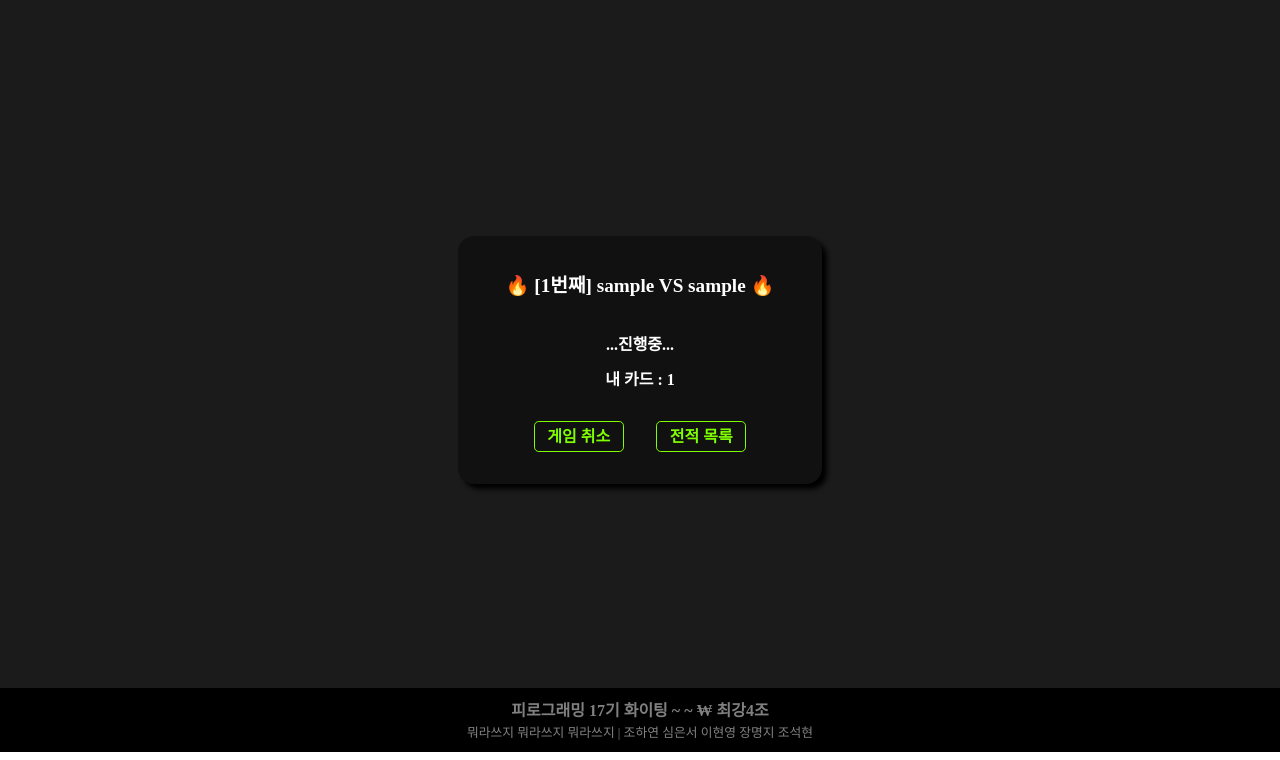
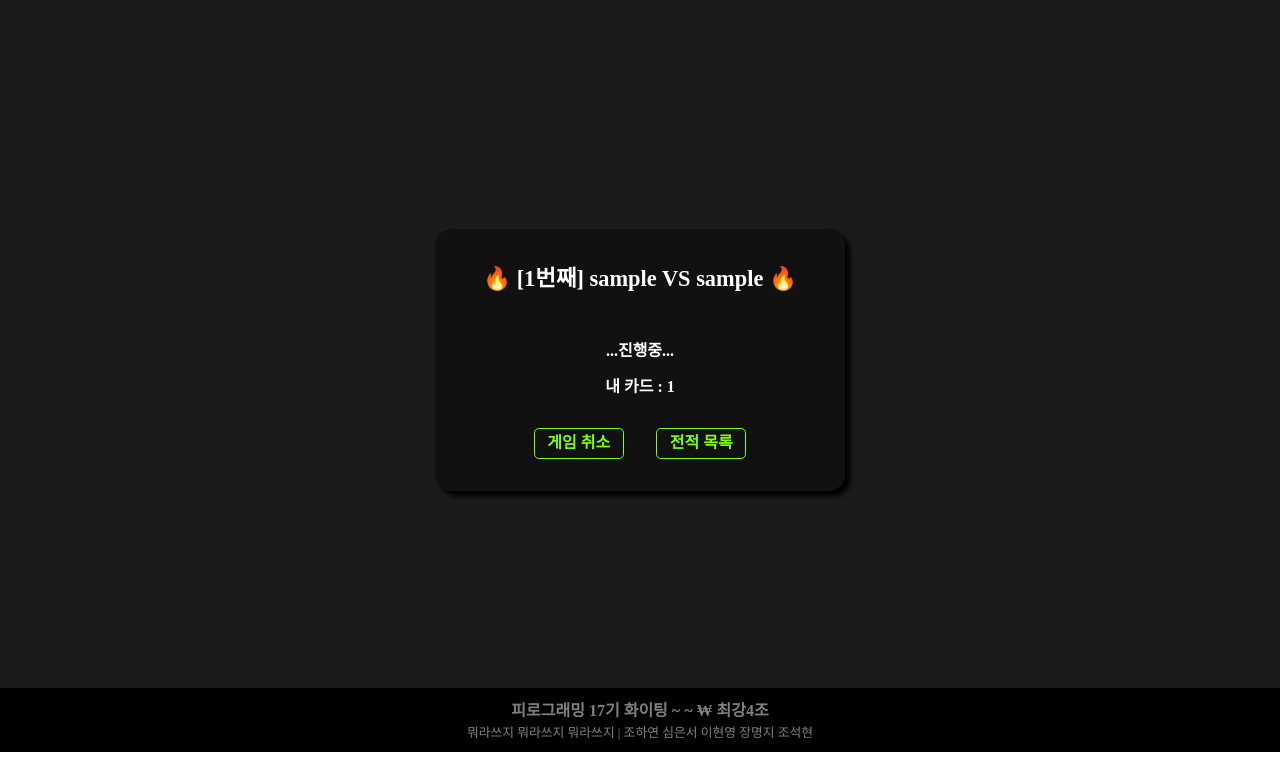
Before and after one commit to hamo-o/Piro17_CardGame_04, a Django app: page /game_detail/1 in a window 1280 px wide. Shown: the part 48-808 px from the top of the page. Run offline with Django 4.2, Linux system fonts and the light colour scheme; a user stored in the database is signed in; tables that the repository leaves empty hold one stand-in row (values such as "Sample post"); some web fonts are replaced.

Commit message:
Fix : game_detail css 수정

```diff
--- a/cardgame/templates/cardgame/game_detail.html
+++ b/cardgame/templates/cardgame/game_detail.html
@@ -37,20 +37,20 @@
           </div>
           <div class="inform_wrap">
             <div class="inform_div">
-              <a class="inform_btn2" href="{% url 'cardgame:game_delete' pk=game.id%}">게임 취소</a>
+              <a class="inform_btn2 box-btn" href="{% url 'cardgame:game_delete' pk=game.id%}">게임 취소</a>
             </div>
             <div class="inform_div">
-              <a class="inform_btn2" href="{% url 'cardgame:game_list' %}">전적 목록</a>
+              <a class="inform_btn2 box-btn" href="{% url 'cardgame:game_list' %}">전적 목록</a>
             </div>
           </div>
         </form>
         {% else %}<!--공격자가 상대방이라면-->
         <div class="inform_wrap defend">
           <div class="inform_div">
-            <a class="inform_btn2" href="/defend/{{game.id}}">반격하기</a>
+            <a class="inform_btn2 box-btn" href="/defend/{{game.id}}">반격하기</a>
           </div>
           <div class="inform_div">
-            <a class="inform_btn2" href="{% url 'cardgame:game_list' %}">전적 목록</a>
+            <a class="inform_btn2 box-btn" href="{% url 'cardgame:game_list' %}">전적 목록</a>
           </div>
         </div>
         {% endif %} {% else %}<!--게임 상태가 end라면-->
@@ -65,31 +65,34 @@
         </div>
         {% if game.attack_card == game.defend_card %}<!--무승부라면-->
         <p class="result_3">결과 : 무승부</p>
-        <p >점수 : 변동없음</p>
+        <p class="score">점수 : 변동없음</p>
+        <div class="inform">
+          <a class="inform_btn box-btn" href="{% url 'cardgame:game_list' %}">전적 목록</a>
+        </div>
         {% else %}<!--무승부가 아니라면-->
         {% if game.victory_user == request_user%}<!--이긴사람이 자신이라면-->
         <p class="result_3">결과 : 승리</p>
         {% if request_user == game.attacker %}
-        <p>점수 : +{{ game.attack_card }}</p>
+        <p class="score">점수 : + {{ game.attack_card }}</p>
         <div class="inform">
-          <a class="inform_btn" href="{% url 'cardgame:game_list' %}">전적 목록</a>
+          <a class="inform_btn box-btn" href="{% url 'cardgame:game_list' %}">전적 목록</a>
         </div>
         {% else %}
-        <p>점수 : +{{ game.defend_card }}</p>
+        <p class="score">점수 : + {{ game.defend_card }}</p>
         <div class="inform">
-          <a class="inform_btn" href="{% url 'cardgame:game_list' %}">전적 목록</a>
+          <a class="inform_btn box-btn" href="{% url 'cardgame:game_list' %}">전적 목록</a>
         </div>
         {% endif %} {% else %}<!--이긴사람이 상대방이라면-->
         <p class="result_3">결과 : 패배</p>
         {% if request_user == game.attacker %}
-        <p>점수 : -{{ game.attack_card }}</p>
+        <p class="score">점수 : - {{ game.attack_card }}</p>
         <div class="inform">
-          <a class="inform_btn" href="{% url 'cardgame:game_list' %}">전적 목록</a>
+          <a class="inform_btn box-btn" href="{% url 'cardgame:game_list' %}">전적 목록</a>
         </div>
         {% else %}
-        <p>점수 : -{{ game.defend_card }}</p>
+        <p class="score">점수 : - {{ game.defend_card }}</p>
         <div class="inform">
-          <a class="inform_btn" href="{% url 'cardgame:game_list' %}">전적 목록</a>
+          <a class="inform_btn box-btn" href="{% url 'cardgame:game_list' %}">전적 목록</a>
         </div>
         {% endif %} {% endif %} {% endif %} {% endif %}
       {% else %}
--- a/static/css/game_detail.css
+++ b/static/css/game_detail.css
@@ -33,7 +33,7 @@ hr{
   border-radius: 0.3rem;
   padding: 0.4rem 0.8rem 0.4rem;
   color: chartreuse;
-  font-size: 1rem;
+  font-size: 1.1rem;
   font-weight: bold;
 }
 
@@ -83,29 +83,38 @@ hr{
   padding: 2rem 3rem;
   border-radius: 1rem;
   box-shadow: 5px 5px 0.3rem black;
+  font-size:1rem;
 }
 
 .title{
-  font-size: 1.2rem;
+  font-size: 1.4rem;
   font-weight: bold;
+  padding-bottom: 0.8rem;
 }
 
 .result_1{
   border-bottom: 0.08rem solid chartreuse;
   border-top: 0.08rem solid chartreuse;
+  padding: 0.8rem 0;
 }
 
 
 .result_2{
   border-bottom: 0.08rem solid chartreuse;
-  font-size: 0.9rem;
+  font-size: 1.1rem;
+  padding: 0.8rem 0;
 }
 
 .result_2 > p {
-  line-height: 1.5rem;
+  line-height: 2rem;
+}
+
+.score{
+  padding: 0.8rem 0;
 }
 
 .result_3 {
+  padding: 0.8rem 0;
   border-bottom: 0.08rem solid chartreuse;
 }
 
```
